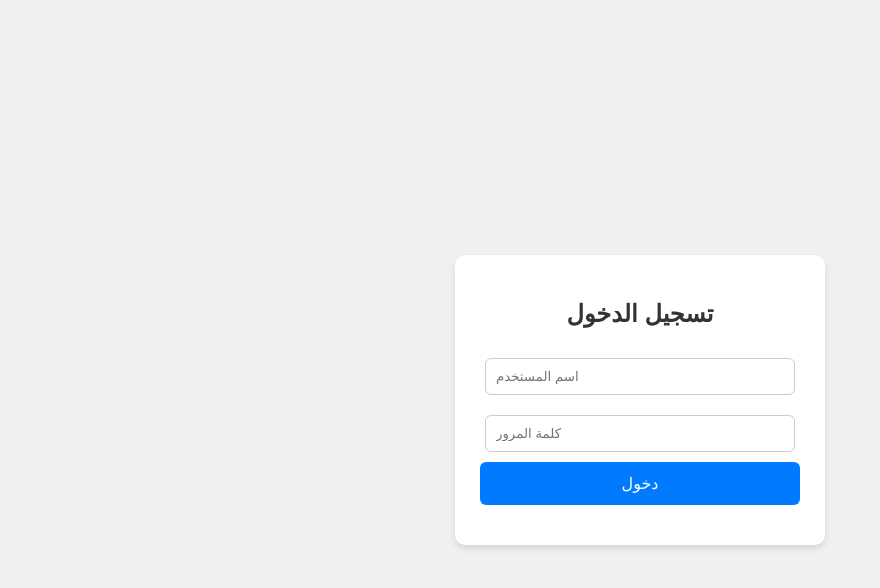
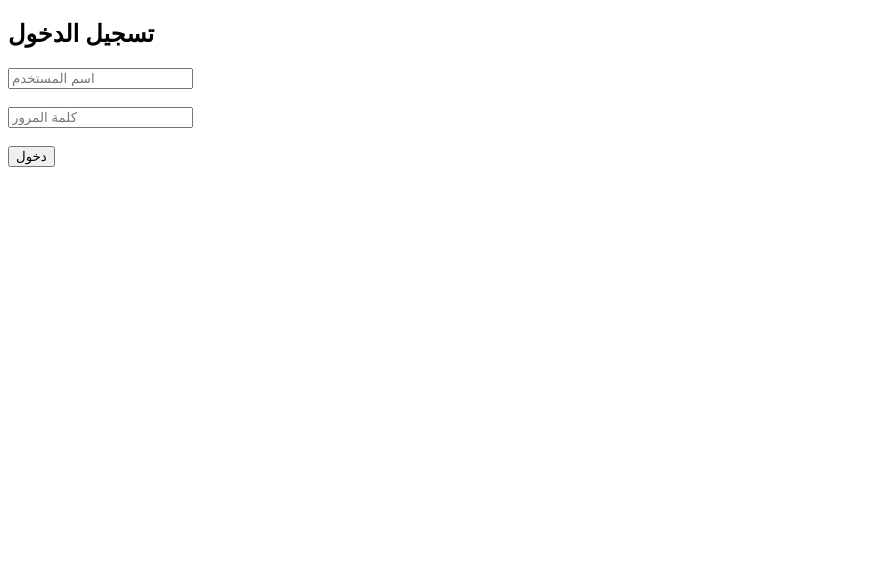
Before and after one commit to wadudnmar-stack/inventory-backend, a website: page Frontend/login.html in a window 1280 px wide. Shown: the whole page, without its empty margins (0-880 px from the left). Drawn offline with Linux system fonts and the light colour scheme.

Commit message:
link login with almakhzan

```diff
--- a/Frontend/login.html
+++ b/Frontend/login.html
@@ -2,94 +2,36 @@
 <html lang="ar">
 <head>
   <meta charset="UTF-8">
-  <meta name="viewport" content="width=device-width, initial-scale=1.0">
   <title>تسجيل الدخول</title>
-  <style>
-    body {
-      font-family: Arial, sans-serif;
-      display: flex;
-      align-items: center;
-      justify-content: center;
-      height: 100vh;
-      margin: 0;
-      background: #f0f0f0;
-    }
-    .login-container {
-      background: #fff;
-      padding: 25px;
-      border-radius: 10px;
-      width: 320px;
-      box-shadow: 0 4px 6px rgba(0,0,0,0.1);
-      text-align: center;
-    }
-    h2 {
-      margin-bottom: 20px;
-      color: #333;
-    }
-    input {
-      width: 90%;
-      padding: 10px;
-      margin: 10px 0;
-      border-radius: 6px;
-      border: 1px solid #ccc;
-    }
-    button {
-      width: 100%;
-      padding: 12px;
-      border: none;
-      border-radius: 6px;
-      background: #007bff;
-      color: #fff;
-      font-size: 16px;
-      cursor: pointer;
-    }
-    button:hover {
-      background: #0056b3;
-    }
-    .message {
-      margin-top: 15px;
-      font-size: 14px;
-      color: red;
-    }
-  </style>
 </head>
 <body>
-  <div class="login-container">
   <h2>تسجيل الدخول</h2>
   <form id="loginForm">
-      <input type="text" id="username" placeholder="اسم المستخدم" required>
-      <input type="password" id="password" placeholder="كلمة المرور" required>
+    <input type="text" id="username" placeholder="اسم المستخدم" required><br><br>
+    <input type="password" id="password" placeholder="كلمة المرور" required><br><br>
     <button type="submit">دخول</button>
   </form>
-    <div class="message" id="message"></div>
-  </div>
 
   <script>
-    const form = document.getElementById('loginForm');
-    const message = document.getElementById('message');
-
-    form.addEventListener('submit', async (e) => {
+    document.getElementById("loginForm").addEventListener("submit", async (e) => {
       e.preventDefault();
 
-      const username = document.getElementById('username').value;
-      const password = document.getElementById('password').value;
+      const username = document.getElementById("username").value;
+      const password = document.getElementById("password").value;
 
-      try {
-        const res = await fetch('/login', {
-          method: 'POST',
-          headers: { 'Content-Type': 'application/json' },
+      const res = await fetch("/login", {
+        method: "POST",
+        headers: { "Content-Type": "application/json" },
         body: JSON.stringify({ username, password })
       });
 
       const data = await res.json();
 
       if (data.success) {
-          window.location.href = "/dashboard.html"; // بعد النجاح يفتح لوحة التحكم
+        // ✅ تحويل لصفحة المخزن
+        window.location.href = "/almakhzan";
       } else {
-          message.textContent = data.message;
-        }
-      } catch (err) {
-        message.textContent = "⚠️ خطأ بالاتصال بالسيرفر";
+        alert(data.message);
       }
     });
   </script>
```
Lines whose indentation alone changed are shown as unchanged.
